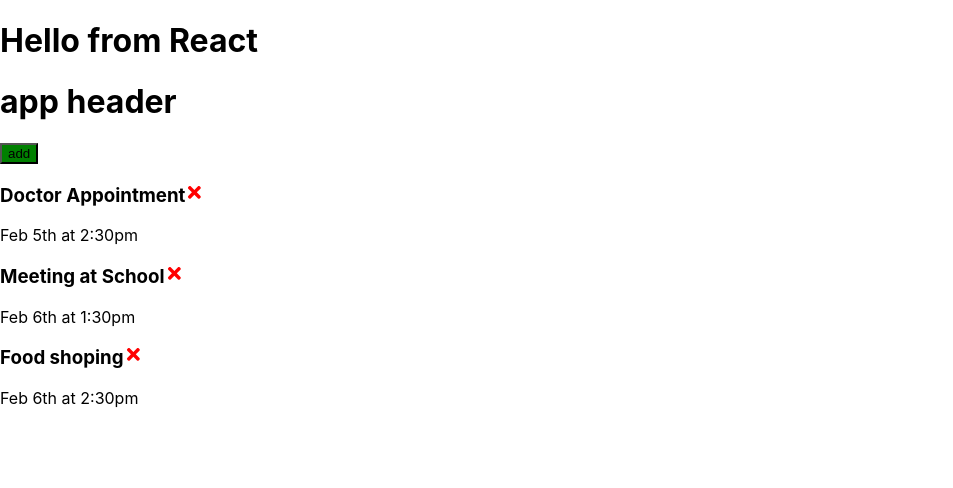
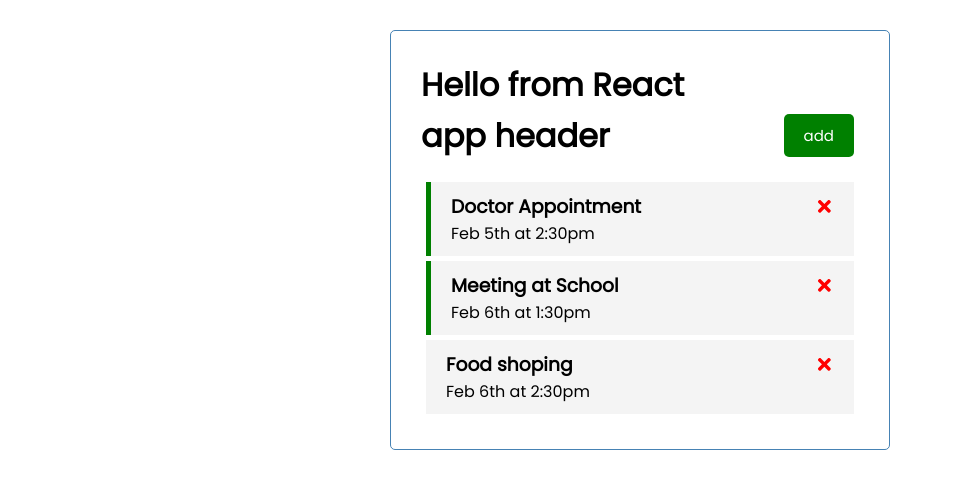
Before and after one commit to wolfitis/task-tracker, a React (Create React App) app: page / in a window 1280 px wide. Shown: the top 488 px of the page, without its empty margins (0-953 px from the left). Built offline with nearby package versions, Linux system fonts and the light colour scheme.

Commit message:
css and reminder toggle

```diff
--- a/src/App.js
+++ b/src/App.js
@@ -30,13 +30,22 @@
     setTasks(tasks.filter((task) => task.id !== id))
   }
 
+  // Toggle Reminder
+  const toggleReminder = (id) => {
+    setTasks(
+      tasks.map((task) => task.id === id
+        ? { ...task, reminder: !task.reminder }
+        : task)
+    )
+  }
+
   return (
     <div className="container">
       <h1>Hello from React</h1>
       <Header title='app header' />
-      {tasks.length > 0 ?
-        (<Tasks tasks={tasks} onDelete={deleteTask} />) :
-        ('No Tasks to show')}
+      {tasks.length > 0
+        ? (<Tasks tasks={tasks} onDelete={deleteTask} onToggle={toggleReminder} />)
+        : ('No Tasks to show')}
     </div>
   );
 }
--- a/src/components/Task.js
+++ b/src/components/Task.js
@@ -1,10 +1,13 @@
 import { FaTimes } from 'react-icons/fa'
 
-const Task = ({ task, onDelete }) => {
+const Task = ({ task, onDelete, onToggle }) => {
   return (
-    <div className='task'>
+    <div className={`task ${task.reminder
+      ? 'reminder'
+      : ''}`}
+      onDoubleClick={() => onToggle(task.id)}>
       <h3>
-        {task.text}
+        {task.text}{' '}
         <FaTimes
           style={{ color: 'red', cursor: 'pointer' }}
           onClick={() => onDelete(task.id)} />
--- a/src/components/Tasks.js
+++ b/src/components/Tasks.js
@@ -1,11 +1,11 @@
 import Task from "./Task"
 
 
-const Tasks = ({ tasks, onDelete }) => {
+const Tasks = ({ tasks, onDelete, onToggle }) => {
   return (
     <>
       {tasks.map((task) => (
-        <Task key={task.id} task={task} onDelete={onDelete} />
+        <Task key={task.id} task={task} onDelete={onDelete} onToggle={onToggle} />
       ))}
     </>
   )
--- a/src/index.css
+++ b/src/index.css
@@ -1,13 +1,112 @@
-body {
+@import url('https://fonts.googleapis.com/css2?family=Poppins:wght@300;400&display=swap');
+
+* {
+  box-sizing: border-box;
   margin: 0;
-  font-family: -apple-system, BlinkMacSystemFont, 'Segoe UI', 'Roboto', 'Oxygen',
-    'Ubuntu', 'Cantarell', 'Fira Sans', 'Droid Sans', 'Helvetica Neue',
-    sans-serif;
-  -webkit-font-smoothing: antialiased;
-  -moz-osx-font-smoothing: grayscale;
+  padding: 0;
 }
 
-code {
-  font-family: source-code-pro, Menlo, Monaco, Consolas, 'Courier New',
-    monospace;
+body {
+  font-family: 'Poppins', sans-serif;
 }
+
+.container {
+  max-width: 500px;
+  margin: 30px auto;
+  overflow: auto;
+  min-height: 300px;
+  border: 1px solid steelblue;
+  padding: 30px;
+  border-radius: 5px;
+}
+
+.header {
+  display: flex;
+  justify-content: space-between;
+  align-items: center;
+  margin-bottom: 20px;
+}
+
+.btn {
+  display: inline-block;
+  background: #000;
+  color: #fff;
+  border: none;
+  padding: 10px 20px;
+  margin: 5px;
+  border-radius: 5px;
+  cursor: pointer;
+  text-decoration: none;
+  font-size: 15px;
+  font-family: inherit;
+}
+
+.btn:focus {
+  outline: none;
+}
+
+.btn:active {
+  transform: scale(0.98);
+}
+
+.btn-block {
+  display: block;
+  width: 100%;
+}
+
+.task {
+  background: #f4f4f4;
+  margin: 5px;
+  padding: 10px 20px;
+  cursor: pointer;
+}
+
+.task.reminder {
+  border-left: 5px solid green;
+}
+
+.task h3 {
+  display: flex;
+  align-items: center;
+  justify-content: space-between;
+}
+
+.add-form {
+  margin-bottom: 40px;
+}
+
+.form-control {
+  margin: 20px 0;
+}
+
+.form-control label {
+  display: block;
+}
+
+.form-control input {
+  width: 100%;
+  height: 40px;
+  margin: 5px;
+  padding: 3px 7px;
+  font-size: 17px;
+}
+
+.form-control-check {
+  display: flex;
+  align-items: center;
+  justify-content: space-between;
+}
+
+.form-control-check label {
+  flex: 1;
+}
+
+.form-control-check input {
+  flex: 2;
+  height: 20px;
+}
+
+footer {
+  margin-top: 30px;
+  text-align: center;
+}
```
